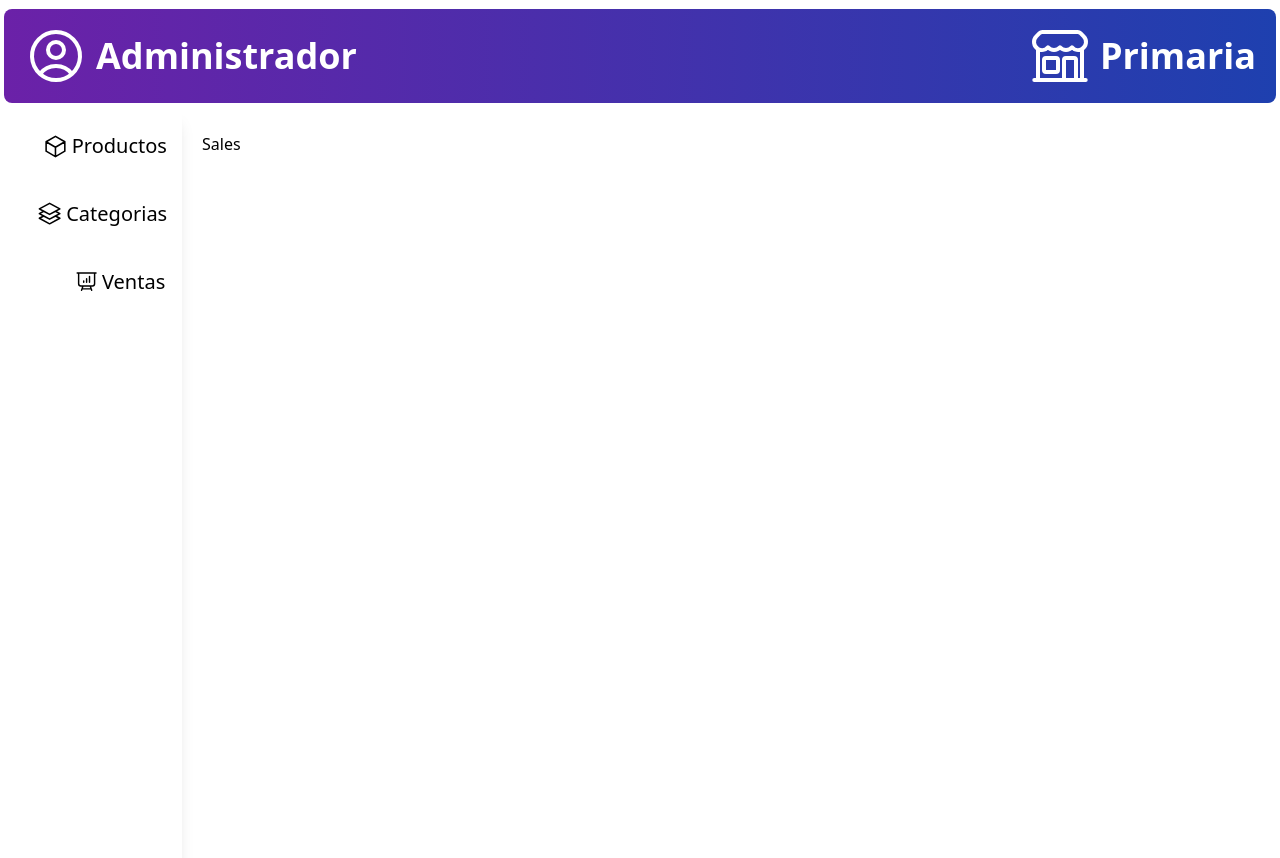
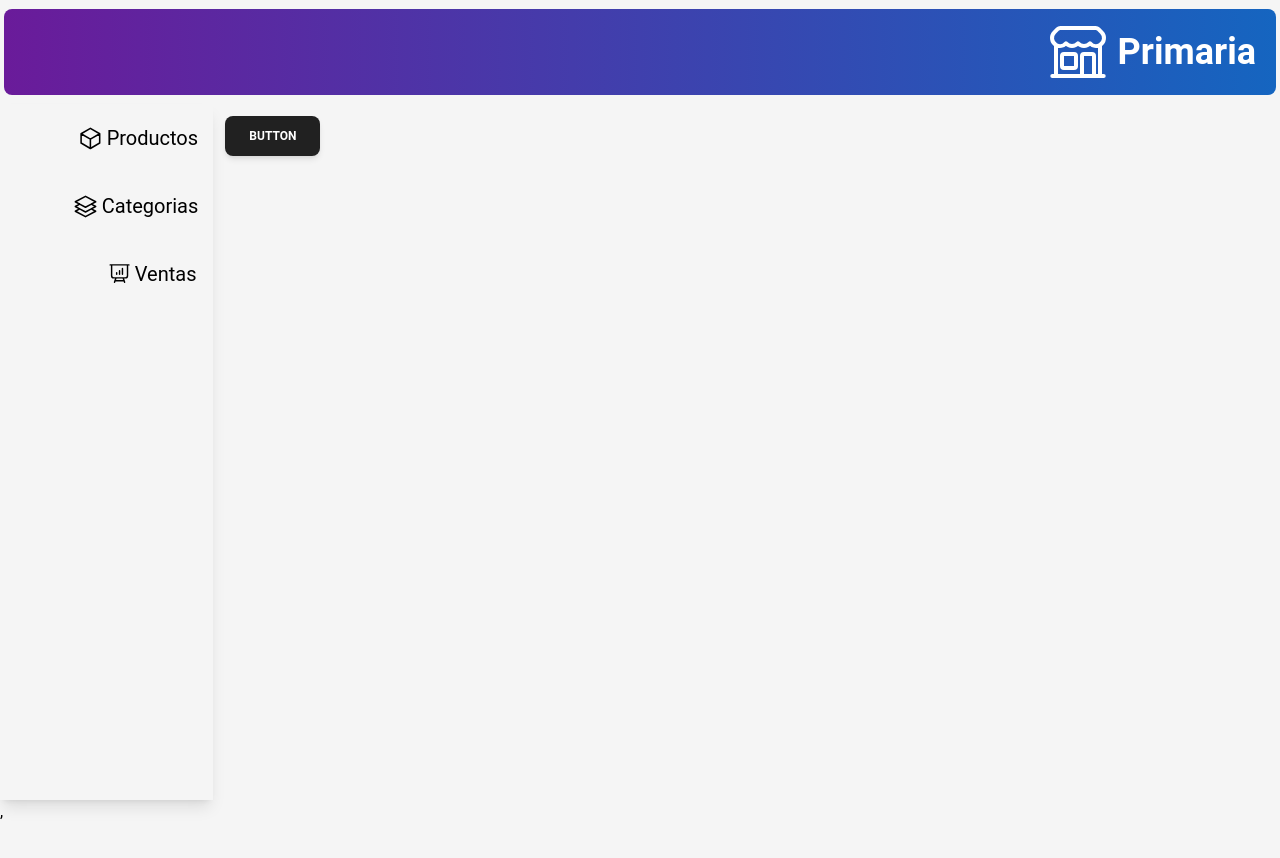
Before and after one commit to Robert-10J/pos-inxn, a React (Vite) app: page /ventas in a window 1280 px wide. Shown: the top 858 px of the page. After the commit the page ends 824 px from the top, so only its background shows below. Built offline with nearby package versions, Linux system fonts and the light colour scheme.

Commit message:
add components material tailwind with errors

```diff
--- a/index.html
+++ b/index.html
@@ -6,7 +6,7 @@
     <meta name="viewport" content="width=device-width, initial-scale=1.0" />
     <title>PoS - Interconexión</title>
   </head>
-  <body>
+  <body class="bg-gray-100 h-screen">
     <div id="root"></div>
     <script type="module" src="/src/main.tsx"></script>
   </body>
--- a/src/components/header/Header.tsx
+++ b/src/components/header/Header.tsx
@@ -1,22 +1,21 @@
 import { BuildingStorefrontIcon, UserCircleIcon } from '@heroicons/react/24/outline'
+import { Button } from '@material-tailwind/react'
+
 
 const Header = () => {
   return (
-    <header className="h-28 flex items-center px-1 font-bold text-4xl text-white">
     <div className="flex justify-between items-center p-5 w-full h-5/6 rounded-lg bg-gradient-to-r from-purple-800 to-blue-800">
+      <div className="flex items-center gap-2">
 
-        <div className="flex items-center gap-2">
-          <UserCircleIcon className="h-16"/>
-          <p>Administrador</p>
       </div>
 
       <div className="flex items-center gap-2">
-          <BuildingStorefrontIcon className="h-16"/>
+        <BuildingStorefrontIcon className="h-16" />
         <p>Primaria</p>
       </div>
 
     </div>
-    </header>
+
   )
 }
 
--- a/src/components/sidebar/LinkItem.tsx
+++ b/src/components/sidebar/LinkItem.tsx
@@ -1,5 +1,5 @@
-import { Link } from "react-router-dom"
-import { OptionsMenus } from "../../types"
+import { Link } from 'react-router-dom'
+import { OptionsMenus } from '../../types'
 
 const LinkItem = ({ id, option, link, icon: Icon }: OptionsMenus) => {
   return (
--- a/src/components/sidebar/Sidebar.tsx
+++ b/src/components/sidebar/Sidebar.tsx
@@ -1,9 +1,8 @@
 import { OPTIONS_SIDEBAR } from '../../constants'
-import LinkItem from'./LinkItem'
+import LinkItem from './LinkItem'
 
 const Sidebar = () => {
   return (
-    <aside className="shadow-lg w-1/6">
     <nav>
       <ul>
         {OPTIONS_SIDEBAR.map(option => (
@@ -17,7 +16,7 @@ const Sidebar = () => {
         ))}
       </ul>
     </nav>
-    </aside>
+
   )
 }
 
--- a/src/main.tsx
+++ b/src/main.tsx
@@ -2,9 +2,12 @@ import React from 'react'
 import ReactDOM from 'react-dom/client'
 import './index.css'
 import AppRouter from './routes.tsx'
+import { ThemeProvider } from '@material-tailwind/react'
 
 ReactDOM.createRoot(document.getElementById('root')!).render(
-  <React.StrictMode>
-    <AppRouter />
-  </React.StrictMode>,
+  <ThemeProvider>
+    <React.StrictMode>
+      <AppRouter />
+    </React.StrictMode>,
+  </ThemeProvider>
 )
--- a/src/pages/Sales.tsx
+++ b/src/pages/Sales.tsx
@@ -1,6 +1,12 @@
+import { Button } from '@material-tailwind/react'
+
 const Sales = () => {
   return (
-    <div>Sales</div>
+    <div>
+      <Button>
+        Button
+      </Button>
+    </div>
   )
 }
 
--- a/src/views/Layout.tsx
+++ b/src/views/Layout.tsx
@@ -1,18 +1,23 @@
-import { Outlet } from "react-router-dom"
-import Header from "../components/header/Header"
-import Sidebar from "../components/sidebar/Sidebar"
+import { Outlet } from 'react-router-dom'
+import Header from '../components/header/Header'
+import Sidebar from '../components/sidebar/Sidebar'
 
 const Layout: React.FC = () => {
   return (
-    <div className="flex md:flex-col">
-      <Header/>
+    <div className='flex md:flex-col h-screen'>
+      <header className="h-28 flex items-center px-1 font-bold text-4xl text-white">
+       <Header/>
+      </header>
 
-      <main className="w-full md:h-screen overflow-scroll md:flex">
-        <Sidebar/>
-        <div className="w-full p-5">
+      <div className='h-full flex'>
+        <aside className='shadow-lg h-full w-1/6'>
+          <Sidebar/>
+        </aside>
+
+        <main className='w-5/6 h-full p-3'>
           <Outlet/>
-        </div>
-      </main>
+        </main>
+      </div>
     </div>
   )
 }
--- a/tailwind.config.js
+++ b/tailwind.config.js
@@ -1,8 +1,10 @@
+const withMT = require('@material-tailwind/react/utils/withMT')
+
 /** @type {import('tailwindcss').Config} */
-export default {
+export default withMT({
   content: ["./index.html", "./src/**/*.tsx"],
   theme: {
     extend: {},
   },
   plugins: [],
-}
+})
```
Also changed, not shown: package.json (+19 -19 lines), .eslintrc.cjs (deleted), src/components/header/Avatar.tsx (added), 1 other file (tests, documents, lock files or other folders). Lines whose indentation alone changed are shown as unchanged.
